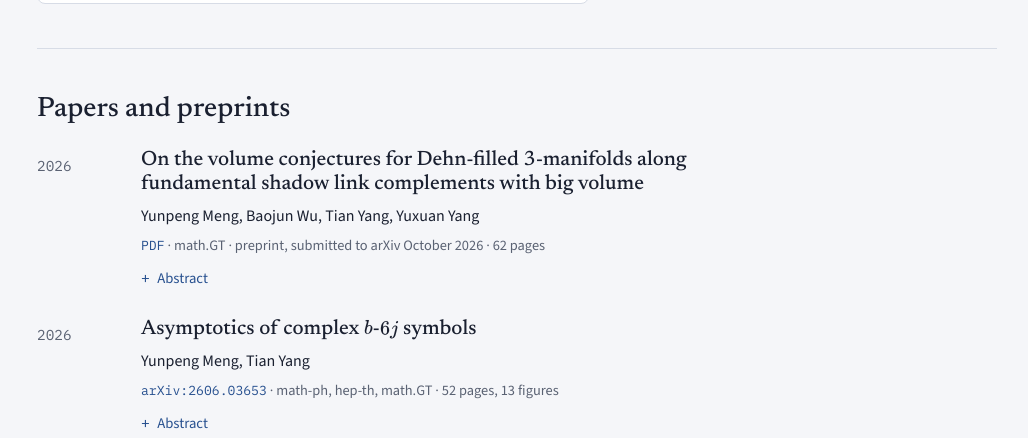
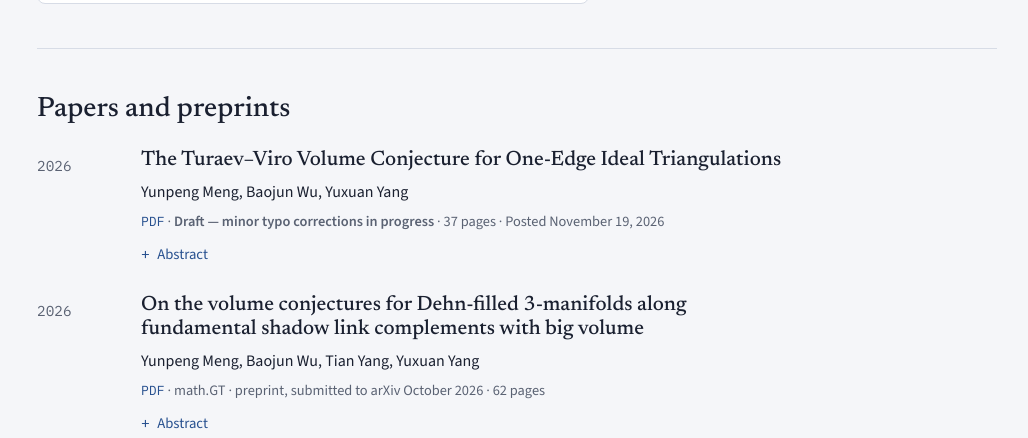
Before and after one commit to yunpengmeng/yunpengmeng.github.io, a plain HTML site: page index.html in a window 1280 px wide. Shown: the part 632-1070 px from the top of the page, without its empty margins (123-1151 px from the left). Drawn offline with nearby package versions, Linux system fonts and the light colour scheme.

Commit message:
Add one-edge Turaev-Viro draft with typo-correction notice

```diff
--- a/index.html
+++ b/index.html
@@ -229,6 +229,18 @@ footer{ padding-top:2rem; font-size:.85rem; color:var(--muted); display:flex; fl
 <section id="papers">
   <div class="section-head"><h2>Papers and preprints</h2></div>
   <ol class="papers" reversed>
+    <li class="paper" id="one-edge-tv">
+      <div class="paper-year">2026</div>
+      <div class="paper-body">
+        <h3 class="paper-title"><a class="pdf-link" href="papers/Meng-Wu-Yang-One-Edge-TV-2026-11-19.pdf" target="_blank" rel="noopener">The Turaev&ndash;Viro Volume Conjecture for One-Edge Ideal Triangulations</a></h3>
+        <p class="paper-authors"><span class="me">Yunpeng Meng</span>, Baojun Wu, Yuxuan Yang</p>
+        <p class="paper-meta"><a class="pdf-link" href="papers/Meng-Wu-Yang-One-Edge-TV-2026-11-19.pdf" target="_blank" rel="noopener">PDF</a> &middot; <strong>Draft &mdash; minor typo corrections in progress</strong> &middot; 37 pages &middot; Posted November 19, 2026</p>
+        <details>
+          <summary>Abstract</summary>
+          <p class="abstract">We prove the Chen&ndash;Yang volume conjecture for compact orientable hyperbolic 3-manifolds with totally geodesic boundary that admit a one-edge ideal triangulation. We determine the leading term of the Turaev&ndash;Viro invariant, including its sign, in terms of the number of tetrahedra, the hyperbolic volume, and the Reidemeister torsion of the double. Using the Sears transformation, we derive finite-sum formulas for quantum \(6j\)-symbols that exhibit a reflection symmetry. This symmetry allows us to extend the sum over even colors to all integer colors on a symmetric region before applying Poisson summation.</p>
+        </details>
+      </div>
+    </li>
     <li class="paper">
       <div class="paper-year">2026</div>
       <div class="paper-body">
@@ -333,7 +345,7 @@ footer{ padding-top:2rem; font-size:.85rem; color:var(--muted); display:flex; fl
 </figure>
 
 <footer>
-  <span>Last updated October 2026</span>
+  <span>Last updated November 19, 2026</span>
 </footer>
 
 </div>
--- a/sitemap.xml
+++ b/sitemap.xml
@@ -1,5 +1,5 @@
 <?xml version="1.0" encoding="UTF-8"?>
 <urlset xmlns="http://www.sitemaps.org/schemas/sitemap/0.9">
-  <url><loc>https://yunpengmeng.github.io/</loc><lastmod>2026-10-29</lastmod></url>
+  <url><loc>https://yunpengmeng.github.io/</loc><lastmod>2026-11-19</lastmod></url>
   <url><loc>https://yunpengmeng.github.io/cv/Yunpeng_Meng_CV.pdf</loc><lastmod>2026-10-29</lastmod></url>
 </urlset>
```
Also changed, not shown: 1 other file.
